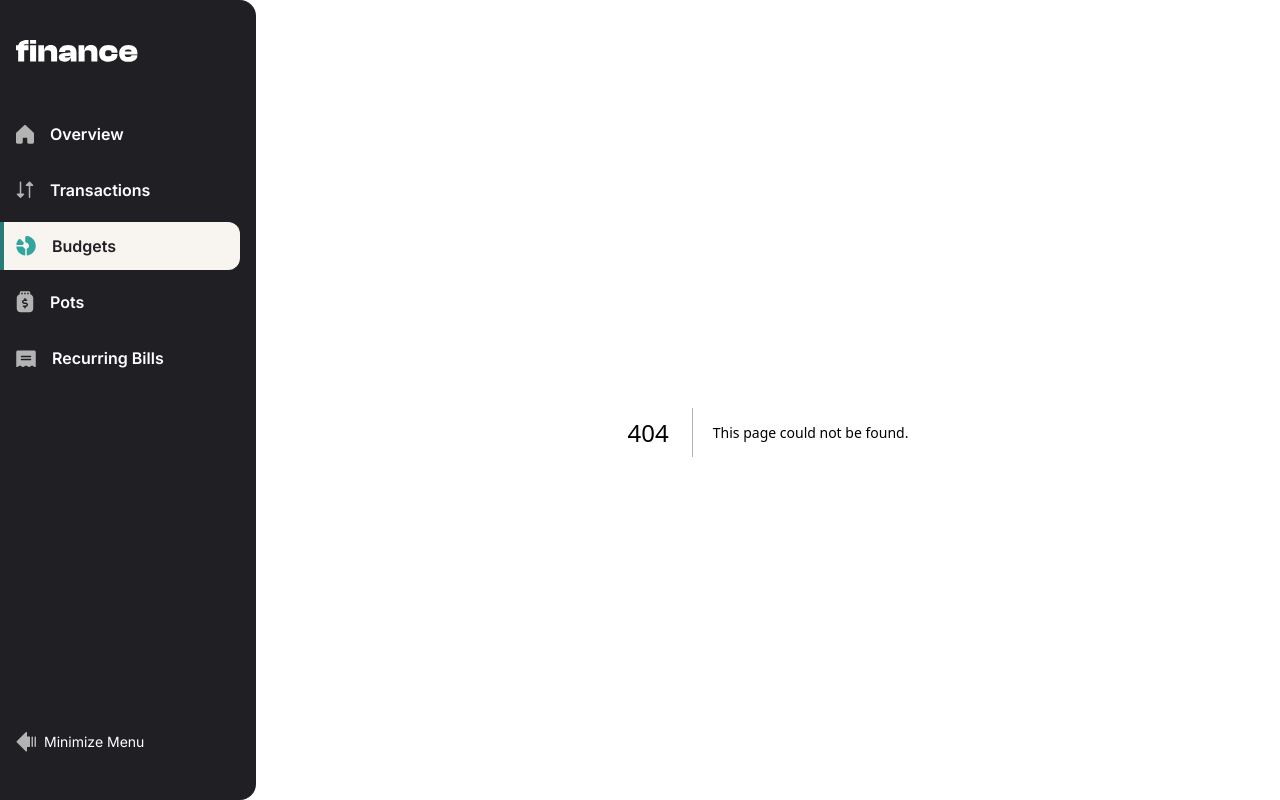
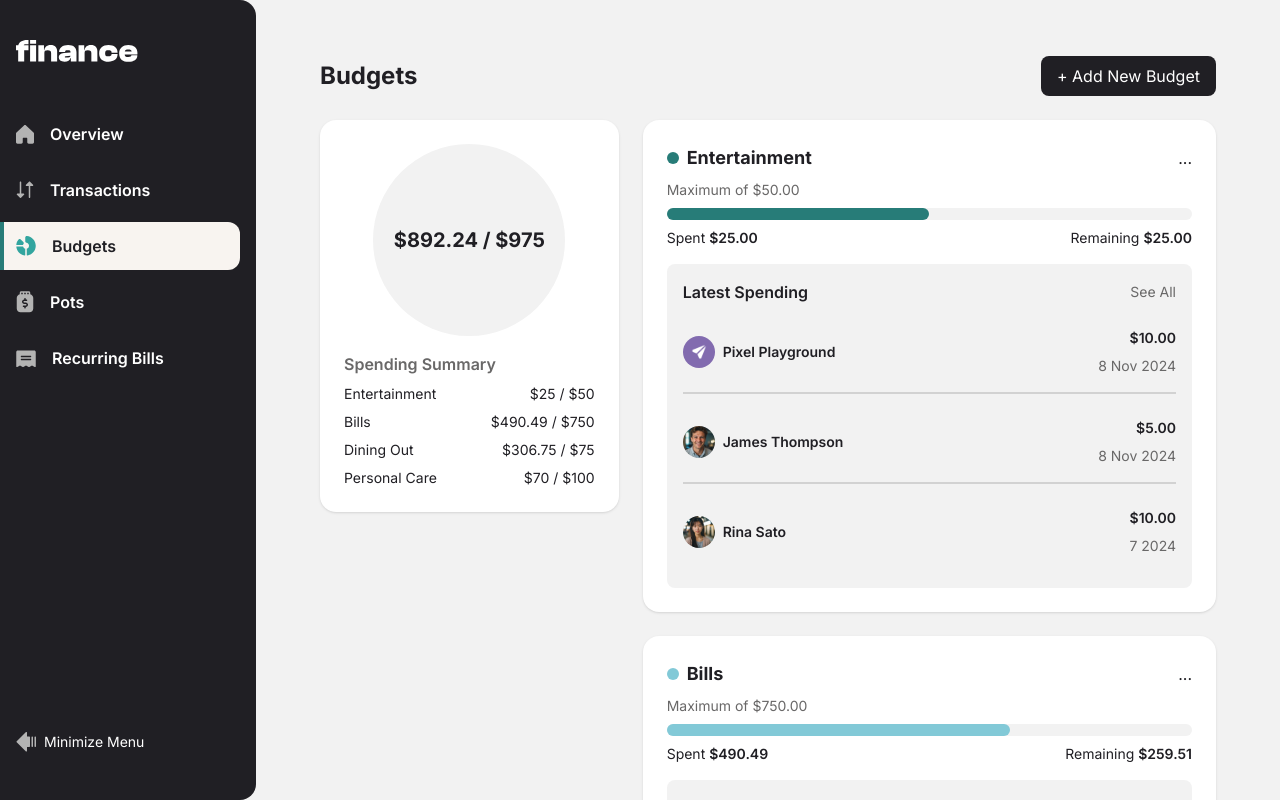
Before and after one commit to Arcloan/personal-finance, a Next.js app: page /budgets in a window 1280 px wide. Before the commit this address had no page. Shown: the top 800 px of the page. Built offline with nearby package versions, Linux system fonts and the light colour scheme.

Commit message:
Finished the recurring bills page. Started the budgets page. Need to add the modal form and adjust the pie chart

```diff
--- /dev/null
+++ b/app/budgets/page.tsx
@@ -0,0 +1,112 @@
+'use client';
+
+import { useBudgetsState } from '@/context/budgets/BudgetsStateContext';
+import { useTransactionsState } from '@/context/transactions/TransactionsStateContext';
+import Link from 'next/link';
+
+export default function BudgetsPage() {
+  const budgets = useBudgetsState();
+  const transactions = useTransactionsState();
+
+  const getSpentAmount = (category: string) => {
+    return transactions
+      .filter((t) => t.category === category)
+      .reduce((sum, t) => sum + Math.abs(t.amount), 0);
+  };
+
+  const totalLimit = budgets.reduce((sum, b) => sum + b.maximum, 0);
+  const totalSpent = budgets.reduce((sum, b) => sum + getSpentAmount(b.category), 0);
+
+  return (
+    <div className="p-6">
+      <div className="flex justify-between items-center mb-6">
+        <h1 className="text-2xl font-bold text-Grey900">Budgets</h1>
+        <button className="bg-Grey900 text-white px-4 py-2 rounded-lg md:mt-0">
+          + Add New Budget
+        </button>
+      </div>
+
+      <div className="flex flex-col lg:flex-row gap-6">
+        {/* Left Chart and Summary */}
+        <div className="lg:w-1/3 flex flex-col gap-6">
+          <div className="bg-white p-6 rounded-2xl shadow flex flex-col items-center">
+            <div className="w-48 h-48 bg-Grey100 rounded-full flex items-center justify-center">
+              <p className="text-xl font-bold">${totalSpent} / ${totalLimit}</p>
+            </div>
+            <div className="mt-4 w-full">
+              <p className="text-Grey500 font-semibold mb-2">Spending Summary</p>
+              <div className="flex flex-col gap-2">
+                {budgets.map((b) => (
+                  <div key={b.category} className="flex justify-between text-sm">
+                    <span>{b.category}</span>
+                    <span>${getSpentAmount(b.category)} / ${b.maximum}</span>
+                  </div>
+                ))}
+              </div>
+            </div>
+          </div>
+        </div>
+
+        {/* Right List of Budgets */}
+        <div className="flex-1 flex flex-col gap-6">
+          {budgets.map((b) => {
+            const spent = getSpentAmount(b.category);
+            const remaining = b.maximum - spent;
+            const latestTransactions = transactions
+              .filter((t) => t.category === b.category)
+              .sort((a, b) => new Date(b.date).getTime() - new Date(a.date).getTime())
+              .slice(0, 3);
+
+            return (
+                <div key={b.category} className="bg-white rounded-2xl shadow p-6 hover:shadow-lg transition-all">
+                  <div className="flex justify-between items-center mb-2">
+                    <h2 className="text-lg font-bold flex items-center gap-2">
+                      <div className={`w-3 h-3 rounded-full`} style={{backgroundColor: b.theme}} />
+                      {b.category}
+                    </h2>
+                    <Link href={`/budgets/${encodeURIComponent(b.category)}`}>...</Link>
+                  </div>
+                  <p className="text-sm text-Grey500 mb-2">Maximum of ${b.maximum.toFixed(2)}</p>
+                  <div className="w-full h-3 bg-Grey100 rounded-full mb-2">
+                    <div
+                      className="h-3 rounded-full"
+                      style={{ width: `${Math.min(((spent / b.maximum) * 100), 100)}%`, backgroundColor: b.theme || '#277C78' }}
+                    ></div>
+                  </div>
+                  <div className="flex justify-between text-sm mb-4">
+                    <p>Spent <span className="font-semibold">${spent.toFixed(2)}</span></p>
+                    <p>Remaining <span className="font-semibold">${remaining > 0 ? remaining.toFixed(2) : '0.00'}</span></p>
+                  </div>
+                  <div className="bg-Grey100 p-4 rounded-lg">
+                    <div className="flex justify-between items-center mb-2">
+                      <p className="text-Grey900 font-semibold">Latest Spending</p>
+                      <p className="text-sm text-Grey500">See All</p>
+                    </div>
+                    <div className="flex flex-col divide-y-2 divide-Grey300/50 gap-2">
+                      {latestTransactions.map((t, idx) => (
+                        <div key={idx} className="flex justify-between text-sm py-4">
+                          <div className="flex items-center gap-2">
+                            <img src={t.avatar?.slice(1)} alt='' className="size-8 rounded-full" />
+                            <span className='font-semibold'>{t.name}</span>
+                          </div>
+                          <div className='flex flex-col gap-2 text-right'>
+                            <p className='font-semibold'>${Math.abs(t.amount).toFixed(2)}</p>
+                            <p className='text-Grey500'>{new Date(t.date).toLocaleString().split(",")[0].split("/").map((component, idx) => {
+                                if (idx == 1) {
+                                    return ["Jan", "Feb", "Mar", "Apr", " May", "Jun", "Jul", "Aug", "Sept", "Oct", "Nov", "Dec"][Number(component) - 1]
+                                }
+                                return component;
+                                }).join(" ")}</p>
+                          </div>
+                        </div>
+                      ))}
+                    </div>
+                  </div>
+                </div>
+            );
+          })}
+        </div>
+      </div>
+    </div>
+  );
+}
--- a/app/recurring-bills/page.tsx
+++ b/app/recurring-bills/page.tsx
@@ -9,7 +9,7 @@ import { calculateTotalUpcoming } from '@/libraries/recurringHelpers';
 import { checkIfInside } from '@/libraries/recurringHelpers';
 import { isPaid } from '@/libraries/recurringHelpers';
 import { isDueSoon } from '@/libraries/recurringHelpers';
-// import SelectWithImage from '@/components/SelectWithImage';
+import SelectWithImage from '@/components/SelectWithImage';
 
 const sortOptions = [
   { value: 'newest', label: 'Newest' },
@@ -59,9 +59,9 @@ export default function RecurringBillsPage() {
       case 'ztoa':
         return filtered.sort((a, b) => b.name.localeCompare(a.name));
       case 'highest':
-        return filtered.sort((a, b) => b.amount - a.amount);
+        return filtered.sort((a, b) => Math.abs(b.amount) - Math.abs(a.amount));
       case 'lowest':
-        return filtered.sort((a, b) => a.amount - b.amount);
+        return filtered.sort((a, b) => Math.abs(a.amount) - Math.abs(b.amount));
       default:
         return filtered;
     }
@@ -111,7 +111,7 @@ export default function RecurringBillsPage() {
         {/* Right Table Section */}
         <div className="flex-1 bg-white rounded-lg shadow overflow-x-auto p-4">
           {/* Controls */}
-          <div className="flex flex-col md:flex-row gap-4 mb-4">
+          <div className="flex gap-4 max-md:gap-8 mb-4">
             <input
               type="text"
               placeholder="Search bills"
@@ -119,7 +119,15 @@ export default function RecurringBillsPage() {
               onChange={(e) => updateParam('search', e.target.value)}
               className="border rounded-lg px-4 py-2 w-full md:w-1/2"
             />
-            <div className="ml-auto flex gap-2 items-center">
+            <SelectWithImage imageUrl="/assets/images/icon-sort-mobile.svg" type="sort" options={[
+                        { value: 'newest', label: 'Newest' },
+                        { value: 'oldest', label: 'Oldest' },
+                        { value: 'atoz', label: 'A to Z' },
+                        { value: 'ztoa', label: 'Z to A' },
+                        { value: 'highest', label: 'Highest' },
+                        { value: 'lowest', label: 'Lowest' },
+                        ]} updateParam={updateParam}></SelectWithImage>
+            <div className="ml-auto flex gap-2 items-center max-md:hidden">
               <p className="text-Grey500">Sort by</p>
               <select
                 id="sort"
@@ -138,7 +146,7 @@ export default function RecurringBillsPage() {
           <div>
             <table className="min-w-full">
               <thead className="text-left text-sm text-Grey500">
-                <tr>
+                <tr className='max-md:hidden'>
                   <th className="p-4">Bill Title</th>
                   <th className="p-4">Due Date</th>
                   <th className="p-4">Amount</th>
@@ -146,19 +154,20 @@ export default function RecurringBillsPage() {
               </thead>
               <tbody>
                 {filteredBills.map((bill, idx) => (
-                  <tr key={idx} className="border-t border-Grey100">
-                    <td className="p-4 flex items-center gap-3">
+                  <tr key={idx} className="border-t border-Grey100 max-md:flex max-md:flex-col">
+                    <td className="p-4 flex items-center gap-3 max-md:font-semibold">
                       <img src={bill.avatar?.slice(1)} alt="Image of the bill entity" className='size-10 rounded-full' />
                       {bill.name}
                     </td>
-                    <td className={`p-4 ${isPaid(bill) ? 'text-Green' : "text-Grey500"}`}>
+                    <td className={`p-4 max-md:flex max-md:justify-between ${isPaid(bill) ? 'text-Green' : "text-Grey500"}`}>
                         <div className='flex gap-2 items-center'>
-                        <p>Monthly - {new Date(bill.date).getDate()}th</p>
-                        {isPaid(bill) ? <img src="/assets/images/icon-bill-paid.svg" alt="Paid bill icon" /> : ""}
-                        {isDueSoon(bill) ? <img  src="/assets/images/icon-bill-due.svg" alt="Due Soon bill icon" /> : ""}
+                          <p>Monthly - {new Date(bill.date).getDate()}th</p>
+                          {isPaid(bill) ? <img src="/assets/images/icon-bill-paid.svg" alt="Paid bill icon" /> : ""}
+                          {isDueSoon(bill) ? <img  src="/assets/images/icon-bill-due.svg" alt="Due Soon bill icon" /> : ""}
                         </div>
+                        <p className='md:hidden text-black font-semibold'>${Math.abs(bill.amount).toFixed(2)}</p>
                     </td>
-                    <td className={`p-4 font-semibold ${isDueSoon(bill) ? "text-Red": ""}`}>${Math.abs(bill.amount).toFixed(2)}</td>
+                    <td className={`p-4 font-semibold max-md:hidden ${isDueSoon(bill) ? "text-Red": ""}`}>${Math.abs(bill.amount).toFixed(2)}</td>
                   </tr>
                 ))}
               </tbody>
--- a/components/BudgetsChart.tsx
+++ b/components/BudgetsChart.tsx
@@ -3,6 +3,7 @@ import React from 'react';
 import { PieChart, Pie, Cell, Tooltip, ResponsiveContainer } from 'recharts';
 import { useBudgetsState } from '@/context/budgets/BudgetsStateContext';
 import { useTransactionsState } from '@/context/transactions/TransactionsStateContext';
+import Link from 'next/link';
 
 export default function BudgetsChart() {
   const budgets = useBudgetsState();
@@ -13,7 +14,7 @@ export default function BudgetsChart() {
     <div className="bg-white p-4 px-8 rounded-lg xl:col-start-2 xl:order-2 xl:row-start-1 xl:row-end-3">
       <div className="flex justify-between mb-4 mt-8">
         <p className="font-semibold text-xl">Budgets</p>
-        <button className="text-sm text-grey-500">See Details →</button>
+        <Link href={"/budgets"} className="text-sm text-grey-500">See Details →</Link>
       </div>
       <div className="w-full h-64 max-sm:h-92 flex mt-4 items-center max-sm:flex-col">
         {/*// @ts-expect-error It seems the responsive container want only one child but it does work perfect with two child*/}
--- a/components/PotsSection.tsx
+++ b/components/PotsSection.tsx
@@ -2,6 +2,7 @@ import React from 'react';
 import { usePotsState } from '@/context/pots/PotsStateContext';
 import Image from 'next/image';
 import imagePot from "@/assets/images/icon-pot.svg"
+import Link from 'next/link';
 
 export default function PotsSection() {
   const pots = usePotsState();
@@ -10,7 +11,7 @@ export default function PotsSection() {
     <div className="bg-white p-4 rounded-lg xl:col-start-1 xl:order-1 xl:py-4 py-8 xl:row-end-2 row-start-1">
       <div className="flex justify-between mb-4">
         <p className="font-semibold text-xl">Pots</p>
-        <button className="text-sm text-Grey500">See Details →</button>
+        <Link href={"/pots"} className="text-sm text-Grey500">See Details →</Link>
       </div>
       <div className="grid md:grid-cols-2 gap-4">
         <div className='flex p-6 pl-10 gap-8 items-center bg-Grey100 rounded-xl'>
--- a/components/RecurringSection.tsx
+++ b/components/RecurringSection.tsx
@@ -4,6 +4,7 @@ import { calculateDueSoon } from '@/libraries/recurringHelpers';
 import { calculatePaid } from '@/libraries/recurringHelpers';
 import { calculateTotalUpcoming } from '@/libraries/recurringHelpers';
 import { checkIfInside } from '@/libraries/recurringHelpers';
+import Link from 'next/link';
 
 export default function RecurringSection() {
   const transactions = useTransactionsState();
@@ -18,7 +19,7 @@ export default function RecurringSection() {
     <div className="bg-white p-4 rounded-lg xl:col-start-2 xl:order-3 xl:row-start-3 xl:row-end-4 xl:py-6 xl:px-8">
       <div className="flex justify-between mb-4">
         <p className="font-bold text-xl">Recurring Bills</p>
-        <button className="text-sm text-grey-500">View All →</button>
+        <Link href={"/recurring-bills"} className="text-sm text-grey-500">View All →</Link>
       </div>
       <div className='grid gap-4'>
         <div className='flex justify-between px-4 py-5 rounded-xl bg-Grey100 border-l-6 border-Green'>
--- a/components/SelectWithImage.tsx
+++ b/components/SelectWithImage.tsx
@@ -34,7 +34,7 @@ export default function SelectWithImage({imageUrl, updateParam, type, options} :
   }, []);
 
   return (
-    <div className="relative flex flex-col items-center space-y-4" ref={menuRef}>
+    <div className="md:hidden relative flex flex-col items-center space-y-4" ref={menuRef}>
       <img
         src={imageUrl}
         alt="Apri Selezione"
--- a/components/TransactionsList.tsx
+++ b/components/TransactionsList.tsx
@@ -1,6 +1,7 @@
 import React from 'react';
 import { useTransactionsState } from '@/context/transactions/TransactionsStateContext';
 import clsx from 'clsx';
+import Link from 'next/link';
 
 export default function TransactionsList() {
   const transactions = useTransactionsState();
@@ -9,7 +10,7 @@ export default function TransactionsList() {
     <div className="bg-white p-4 rounded-lg xl:col-start-1 xl:order-3 xl:row-start-2 xl:row-end-4 xl:py-10 xl:px-8">
       <div className="flex justify-between mb-4">
         <p className="font-semibold text-xl">Transactions</p>
-        <button className="text-sm text-grey-500">View All →</button>
+        <Link href={"/transactions"} className="text-sm text-grey-500">View All →</Link>
       </div>
       <ul className="divide-y divide-Grey100 text-sm flex flex-col gap-4">
         {transactions.slice(0, 5).map((t, idx) => (
```
